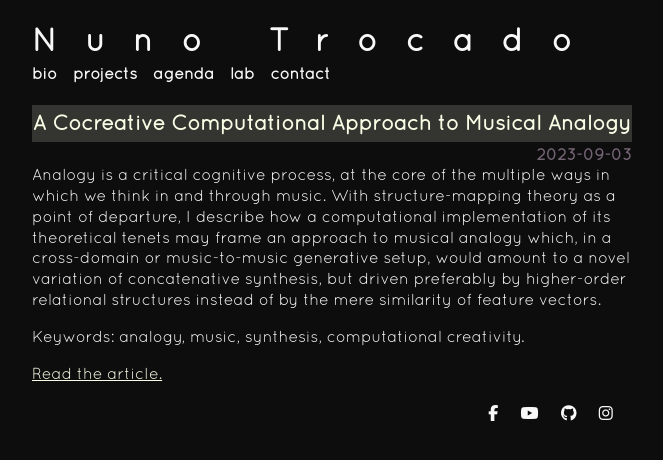
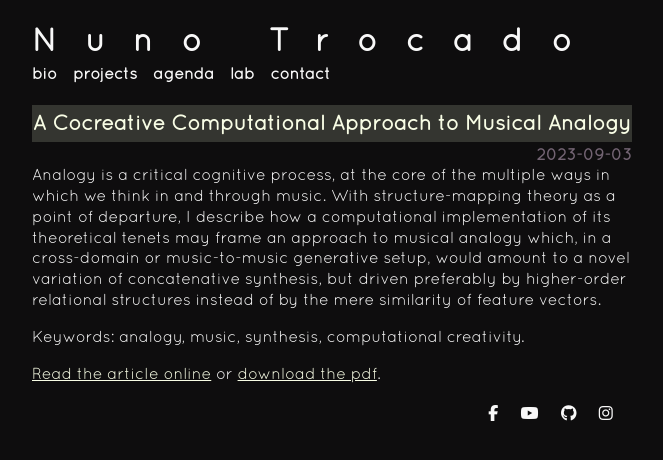
Before and after one commit to ntrocado/ntrocado.github.io, a Jekyll site: the page built from _posts/2023-09-03-xcoax.html, in a window 1280 px wide. Shown: the top 460 px of the page, without its empty margins (308-971 px from the left). Built offline with Jekyll 4.4.1, drawn with Linux system fonts in a browser that asks for light colours; nearby versions of some CDN libraries.

Commit message:
Pdf for xcoax paper

```diff
--- a/_posts/2023-09-03-xcoax.html
+++ b/_posts/2023-09-03-xcoax.html
@@ -9,4 +9,4 @@ summary: Paper developed and presented in the context of the xCoAx 2023 conferen
 
 <p>Keywords: analogy, music, synthesis, computational creativity.</p>
 
-<p><a href="https://classof23.xcoax.org/paper12.html" title="A Cocreative Computational Approach to Musical Analogy">Read the article.</a></p>
+<p><a href="https://classof23.xcoax.org/paper12.html" title="A Cocreative Computational Approach to Musical Analogy">Read the article online</a> or <a href="/assets/trocado_cocreative_2023.pdf">download the pdf</a>.</p>
```
Also changed, not shown: 1 other file.
